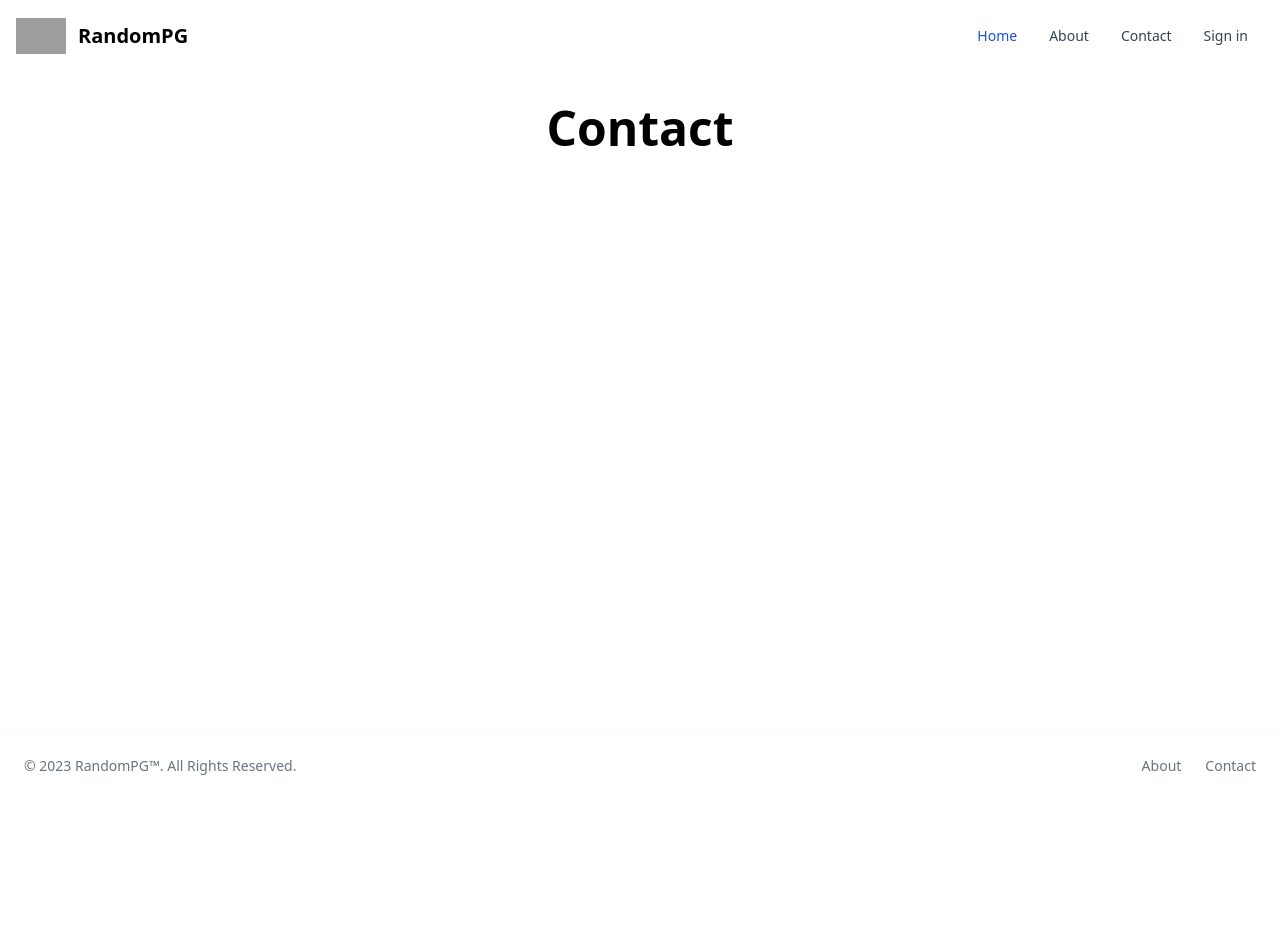
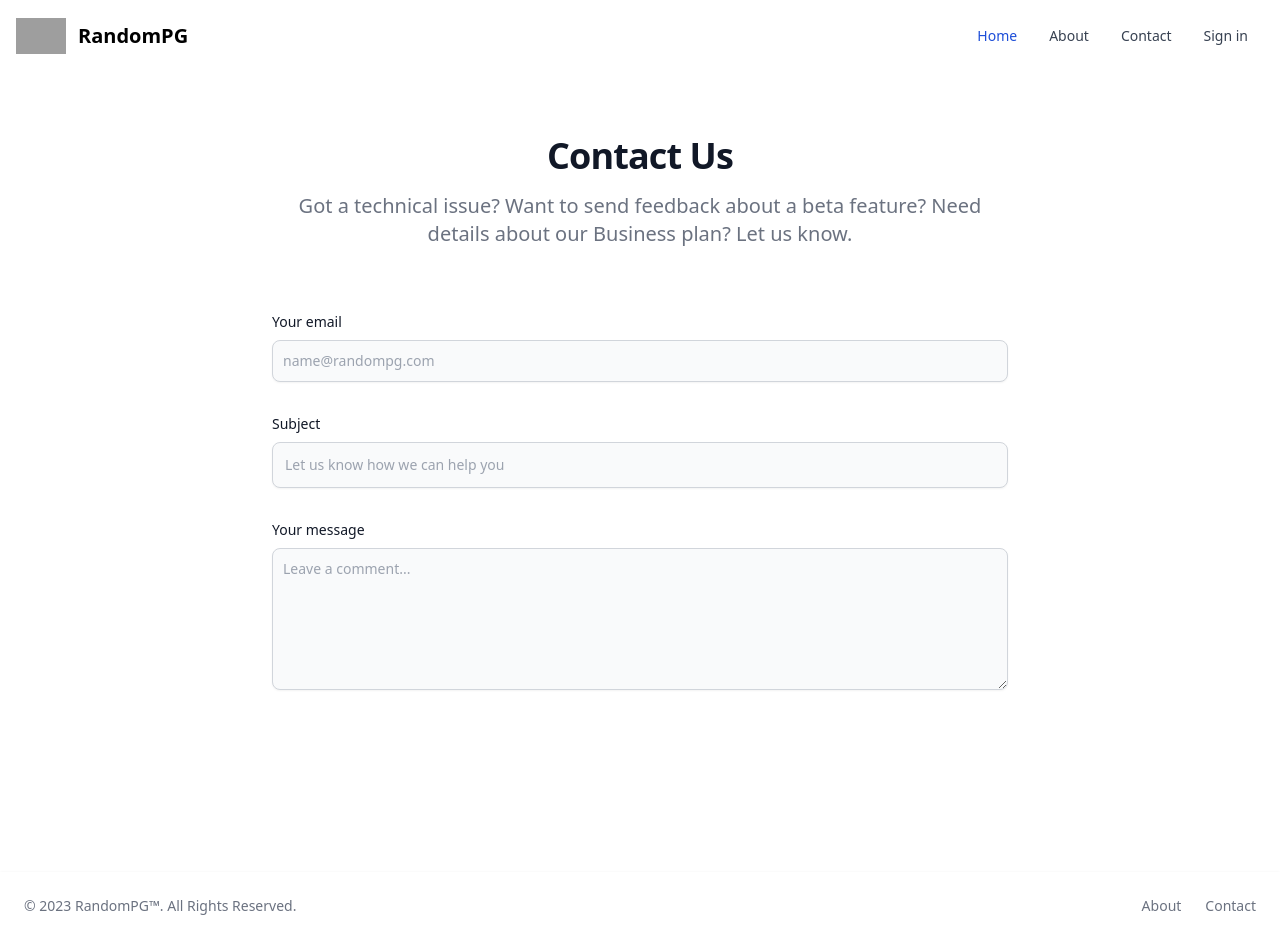
Before and after one commit to aynaever/random-photo, a Next.js app: page /contact in a window 1280 px wide. Before the commit the page ends 800 px from the top, so only its background shows below. Built offline with nearby package versions, Linux system fonts and the light colour scheme; grey boxes are pictures that could not be loaded.

Commit message:
add contact form and style it in contact page

```diff
--- a/pages/contact.js
+++ b/pages/contact.js
@@ -9,7 +9,27 @@
 				<meta name="description" content="Contact Page" />
 			</Head>
 			<Layout>
-				<h1 className="text-center text-3xl sm:text-4xl md:text-5xl font-bold my-8">Contact</h1>
+				<section className="bg-white dark:bg-gray-900">
+  <div className="py-8 lg:py-16 px-4 mx-auto max-w-screen-md min-h-screen">
+      <h2 className="mb-4 text-4xl tracking-tight font-extrabold text-center text-gray-900 dark:text-white">Contact Us</h2>
+      <p className="mb-8 lg:mb-16 font-light text-center text-gray-500 dark:text-gray-400 sm:text-xl">Got a technical issue? Want to send feedback about a beta feature? Need details about our Business plan? Let us know.</p>
+      <form action="#" className="space-y-8">
+          <div>
+              <label for="email" className="block mb-2 text-sm font-medium text-gray-900 dark:text-gray-300">Your email</label>
+              <input type="email" id="email" className="shadow-sm bg-gray-50 border border-gray-300 text-gray-900 text-sm rounded-lg focus:ring-primary-500 focus:border-primary-500 block w-full p-2.5 dark:bg-gray-700 dark:border-gray-600 dark:placeholder-gray-400 dark:text-white dark:focus:ring-primary-500 dark:focus:border-primary-500 dark:shadow-sm-light" placeholder="name@randompg.com" required/>
+          </div>
+          <div>
+              <label for="subject" className="block mb-2 text-sm font-medium text-gray-900 dark:text-gray-300">Subject</label>
+              <input type="text" id="subject" className="block p-3 w-full text-sm text-gray-900 bg-gray-50 rounded-lg border border-gray-300 shadow-sm focus:ring-primary-500 focus:border-primary-500 dark:bg-gray-700 dark:border-gray-600 dark:placeholder-gray-400 dark:text-white dark:focus:ring-primary-500 dark:focus:border-primary-500 dark:shadow-sm-light" placeholder="Let us know how we can help you" required />
+          </div>
+          <div className="sm:col-span-2">
+              <label for="message" class="block mb-2 text-sm font-medium text-gray-900 dark:text-gray-400">Your message</label>
+              <textarea id="message" rows="6" className="block p-2.5 w-full text-sm text-gray-900 bg-gray-50 rounded-lg shadow-sm border border-gray-300 focus:ring-primary-500 focus:border-primary-500 dark:bg-gray-700 dark:border-gray-600 dark:placeholder-gray-400 dark:text-white dark:focus:ring-primary-500 dark:focus:border-primary-500" placeholder="Leave a comment..."></textarea>
+          </div>
+          <button type="submit" className="py-3 px-5 text-sm font-medium text-center text-white rounded-lg bg-primary-700 sm:w-fit hover:bg-primary-800 focus:ring-4 focus:outline-none focus:ring-primary-300 dark:bg-primary-600 dark:hover:bg-primary-700 dark:focus:ring-primary-800">Send message</button>
+      </form>
+  </div>
+</section>
 			</Layout>
 		</>
 	);
```
